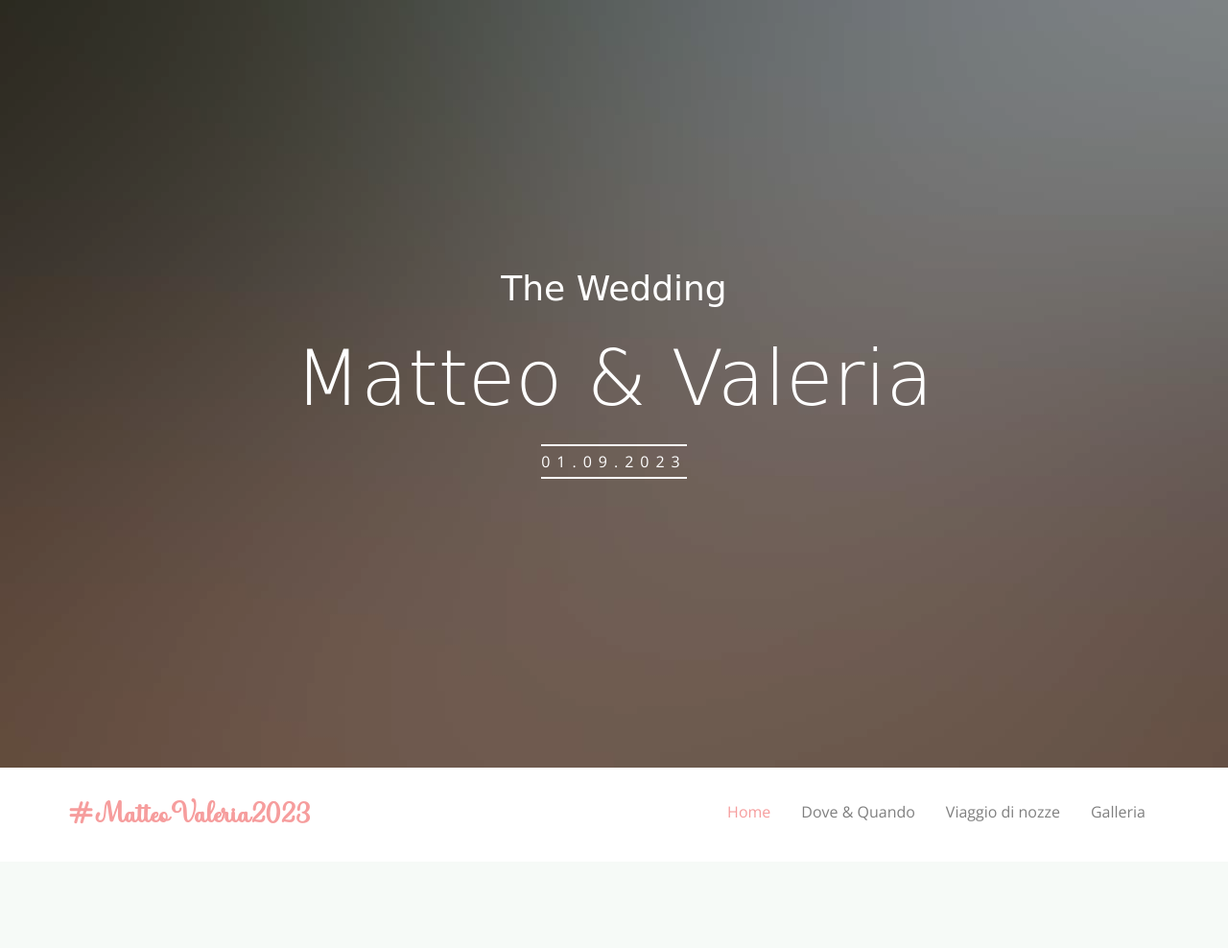
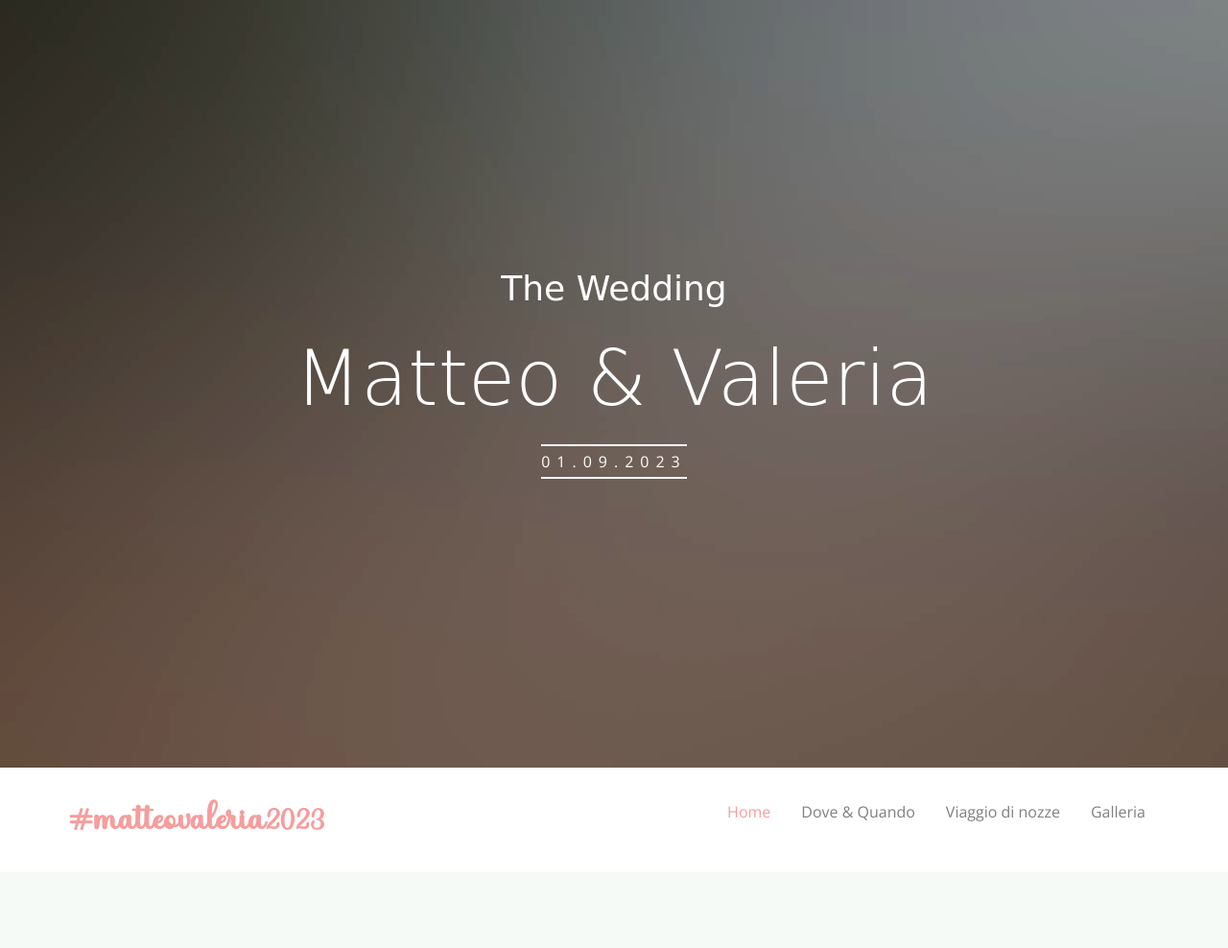
Before and after one commit to carlol/carlol-github.io, a website: page index.html in a window 1280 px wide. Shown: the top 988 px of the page at 96% size. Drawn offline with nearby package versions, Linux system fonts and the light colour scheme; some packages are replaced by stand-ins of ours; files whose address does not match are found by name; a web font is replaced by a local one.

Commit message:
feat: hashtag font aligned

```diff
--- a/css/style.css
+++ b/css/style.css
@@ -8,6 +8,7 @@
 @font-face {
   font-family: 'hashtag';
   src: url("../fonts/hashtag/hashtag.ttf");
+  font-weight: normal;
 }
 
 
--- a/index.html
+++ b/index.html
@@ -94,7 +94,7 @@
 			<div class="container">
 				<div class="nav-header">
 					<a href="#" class="js-fh5co-nav-toggle fh5co-nav-toggle dark"><i></i></a>
-					<h1 id="fh5co-logo" style="font-family:'hashtag';"><a href="index.html">#MatteoValeria2023</a></h1>
+					<h1 id="fh5co-logo" style="font-family:'hashtag';"><a href="">#<span style="font-size: 40px;">matteovaleria</span>2023</a></h1>
 					<!-- START #fh5co-menu-wrap -->
 					<nav id="fh5co-menu-wrap" role="navigation">
 						<ul class="sf-menu" id="fh5co-primary-menu">
```
Also changed, not shown: gallery.html (+1 -1 lines), our-trip.html (+1 -1 lines), when-where.html (+1 -1 lines).
